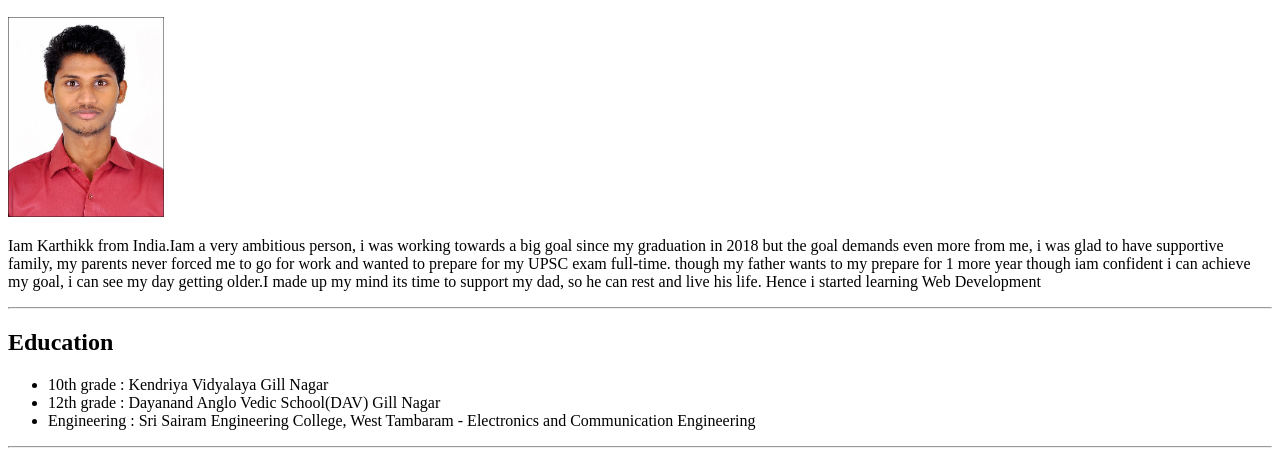
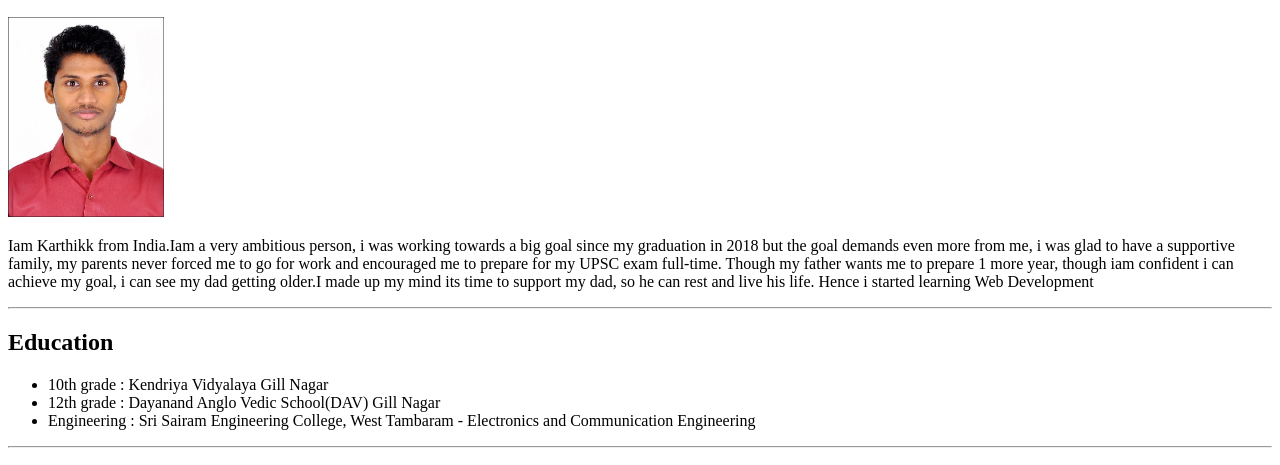
Before and after one commit to pskarthikk/pskarthikk, a plain HTML site: page index.html in a window 1280 px wide. Shown: the part 110-575 px from the top of the page. Drawn offline with Linux system fonts and the light colour scheme.

Commit message:
Update index.html

```diff
--- a/index.html
+++ b/index.html
@@ -10,10 +10,10 @@
     <h2>Summary</h2>
     <img src="assets/images/karthikk.jpg" height="200">
     <p>Iam Karthikk from India.Iam a very ambitious person, i was working towards a big goal since my graduation in 2018
-    but the goal demands even more from me, i was glad to have supportive family, my parents
-never forced me to go for work and wanted to prepare for my UPSC exam full-time.
-though my father wants to my prepare for 1 more year though iam confident i can achieve my goal,
-i can see my day getting older.I made up my mind its time to support my dad, so he can rest and live his life.
+    but the goal demands even more from me, i was glad to have a supportive family, my parents
+never forced me to go for work and encouraged me to prepare for my UPSC exam full-time.
+Though my father wants me to prepare 1 more year, though iam confident i can achieve my goal,
+i can see my dad getting older.I made up my mind its time to support my dad, so he can rest and live his life.
 Hence i started learning Web Development</p>
 <hr />
 <h2>Education</h2>
```
